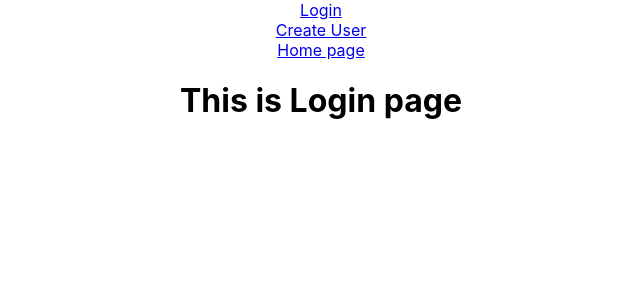
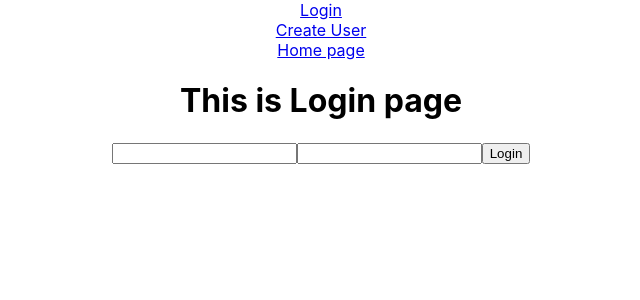
Before and after one commit to Peerasanti/software_project, a React (Create React App) app in the folder client/: page /login in a window 1280 px wide. Shown: the top 300 px of the page, without its empty margins (319-959 px from the left). Built offline with nearby package versions, Linux system fonts and the light colour scheme.

Commit message:
create login page

```diff
--- a/client/src/pages/Login.js
+++ b/client/src/pages/Login.js
@@ -1,9 +1,25 @@
 import React from 'react'
+import { useState } from 'react'
+import axios from 'axios';
 
 function Login() {
+  const [username, setUsername] = useState("");
+  const [password, setPassword] = useState("");
+
+  const login = () => {
+    const data = {username: username, password: password};
+    axios.post("http://localhost:3001/auth/login", data).then((response) => {
+      console.log(response.data);
+    });
+  }
+
   return (
     <div>
       <h1> This is Login page </h1>
+      <input type="text" onChange={(event) => {setUsername(event.target.value);}}></input>
+      <input type="password" onChange={(event) => {setPassword(event.target.value);}}></input>
+
+      <button onClick={login}> Login </button>
     </div>
   )
 }
--- a/client/src/pages/Register.js
+++ b/client/src/pages/Register.js
@@ -18,7 +18,7 @@ function Register() {
     username: Yup.string().min(4).max(16).required(),
     password: Yup.string().min(4).max(20).required(),
     email: Yup.string().required(),
-    tel: Yup.string().required(),
+    tel: Yup.string().min(10).max(10).required(),
     address: Yup.string().required(),
   });
 
```
Also changed, not shown: 1 other file (tests, documents, lock files or other folders).
